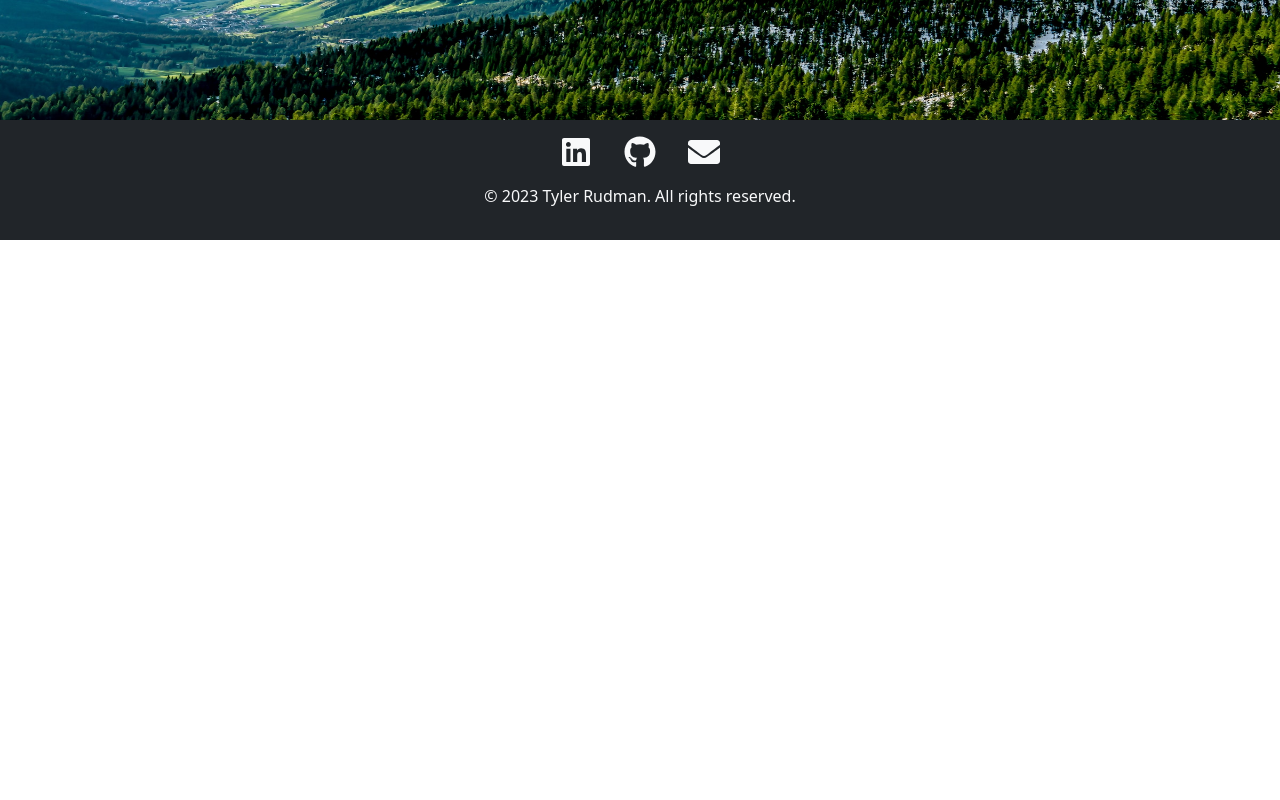
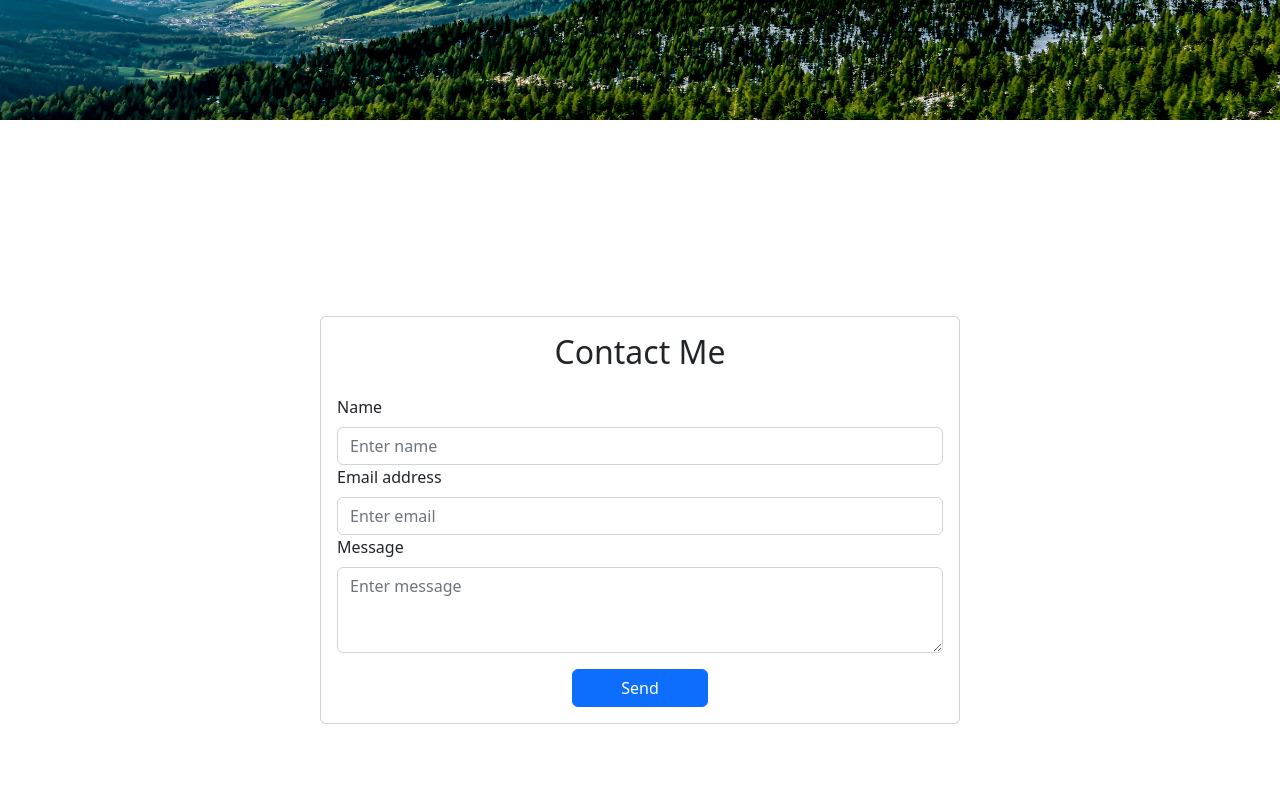
Before and after one commit to trudman/trudman-portfolio, a React (Create React App) app: page /contact in a window 1280 px wide. Shown: the part 420-1220 px from the top of the page. Before the commit the page ends 800 px from the top, so only its background shows below. Built offline with nearby package versions, Linux system fonts and the light colour scheme.

Commit message:
added contact form

```diff
--- a/src/App.js
+++ b/src/App.js
@@ -4,6 +4,7 @@ import Banner from "./components/Banner";
 import Footer from "./components/Footer";
 import Header from "./components/Header";
 import Project from "./components/Project";
+import Contact from "./components/Contact";
 import { Route, Routes } from "react-router-dom";
 
 const App = () => {
@@ -14,6 +15,7 @@ const App = () => {
       <Routes>
         <Route path="/about" element={<AboutMe />}></Route>
         <Route path="/project" element={<Project />}></Route>
+        <Route path="/contact" element={<Contact />}></Route>
       </Routes>
       <Footer />
     </>
--- /dev/null
+++ b/src/components/Contact.js
@@ -0,0 +1,71 @@
+import React, { useState } from "react";
+import Form from "react-bootstrap/Form";
+import Button from "react-bootstrap/Button";
+import Card from "react-bootstrap/Card";
+import "./styles.css";
+
+function Contact() {
+  const [name, setName] = useState("");
+  const [email, setEmail] = useState("");
+  const [message, setMessage] = useState("");
+
+  const handleSubmit = (e) => {
+    e.preventDefault();
+    console.log(`Name: ${name}, Email: ${email}, Message: ${message}`);
+    setName("");
+    setEmail("");
+    setMessage("");
+  };
+
+  return (
+    <div className="d-flex justify-content-center align-items-center vh-100">
+      <Card style={{ width: "40rem" }}>
+        <Card.Body>
+          <Card.Title className="mb-4 text-center" style={{ fontSize: "2rem" }}>
+            Contact Me
+          </Card.Title>
+          <Form onSubmit={handleSubmit}>
+            <Form.Group controlId="formBasicName">
+              <Form.Label>Name</Form.Label>
+              <Form.Control
+                type="text"
+                placeholder="Enter name"
+                value={name}
+                onChange={(e) => setName(e.target.value)}
+              />
+            </Form.Group>
+
+            <Form.Group controlId="formBasicEmail">
+              <Form.Label>Email address</Form.Label>
+              <Form.Control
+                type="email"
+                placeholder="Enter email"
+                value={email}
+                onChange={(e) => setEmail(e.target.value)}
+              />
+            </Form.Group>
+
+            <Form.Group controlId="formBasicMessage">
+              <Form.Label>Message</Form.Label>
+              <Form.Control
+                as="textarea"
+                rows={3}
+                placeholder="Enter message"
+                value={message}
+                onChange={(e) => setMessage(e.target.value)}
+              />
+            </Form.Group>
+
+            <div className="d-flex justify-content-center mt-3">
+              <Button variant="primary" type="submit" className="px-5">
+                Send
+              </Button>
+            </div>
+          </Form>
+        </Card.Body>
+      </Card>
+    </div>
+  );
+}
+
+export default Contact;
--- a/src/components/Header.js
+++ b/src/components/Header.js
@@ -39,7 +39,9 @@ const Header = () => {
             Portfolio
           </Nav.Link>
           <Nav.Link
-            href={`mailto:tyler.rudman@gmail.com`}
+            // href={`mailto:tyler.rudman@gmail.com`}
+            as={Link}
+            to="/contact"
             className="nav-link"
             style={{ fontSize: "20px", fontWeight: "bold" }}>
             Contact
```
